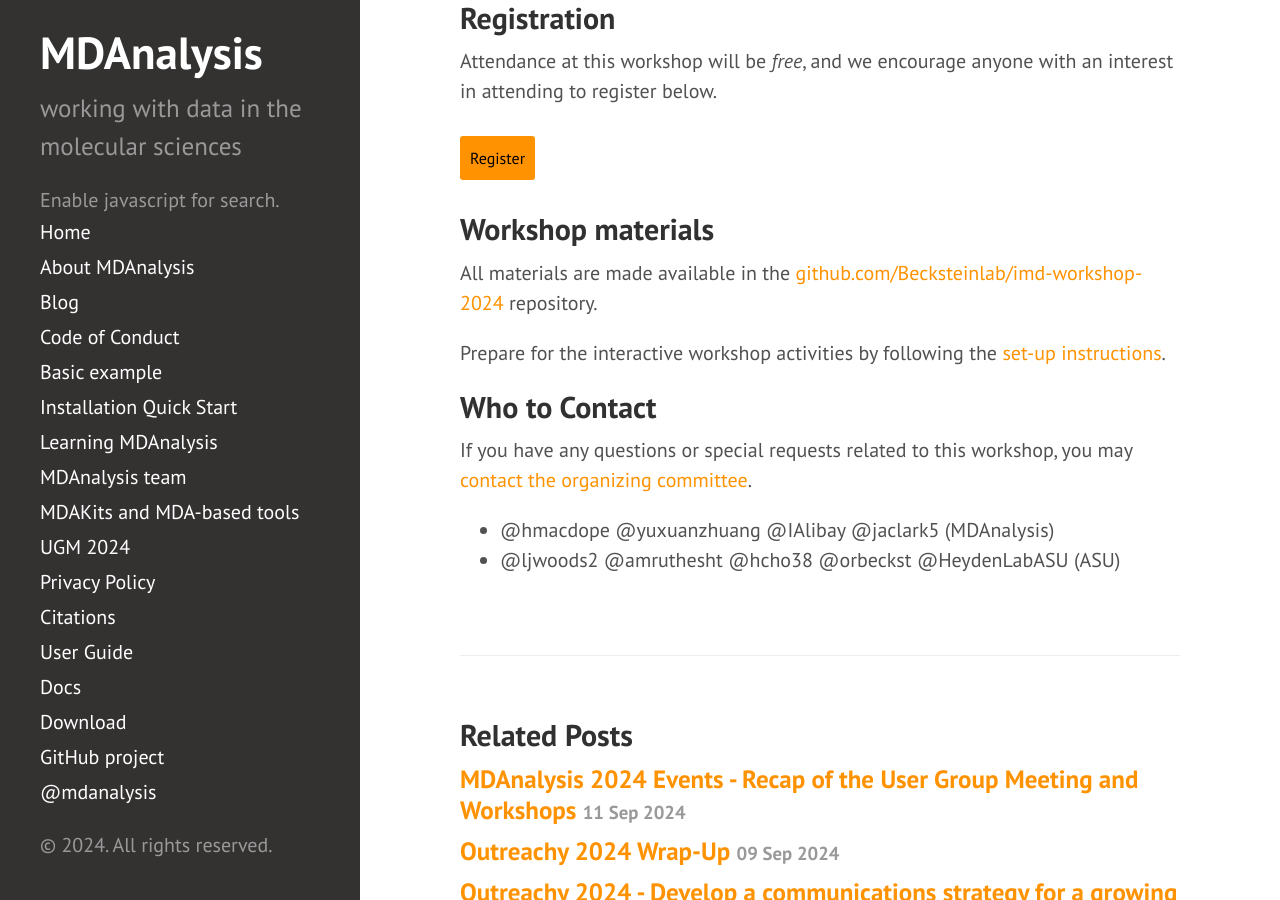
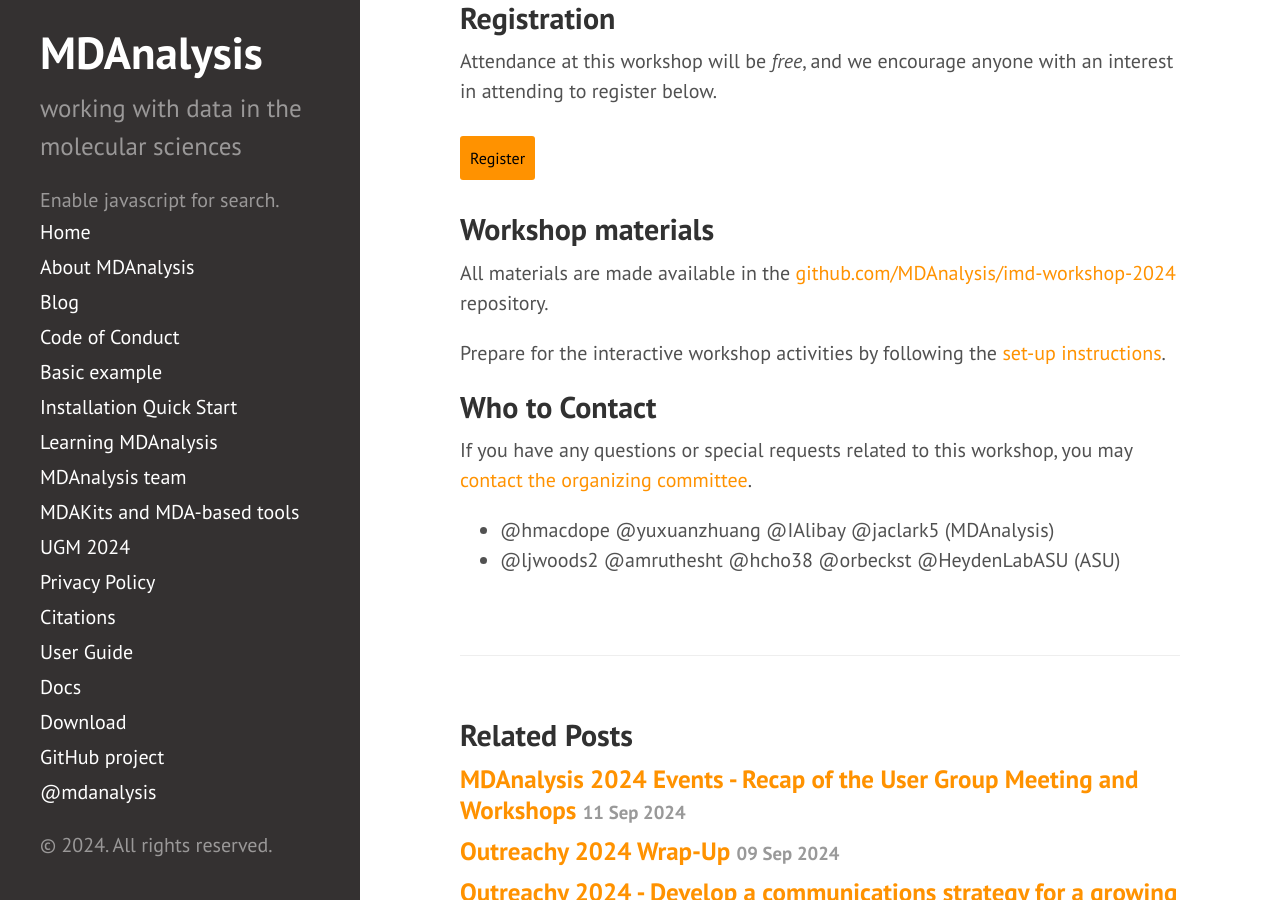
Before and after one commit to MDAnalysis/MDAnalysis.github.io, a Jekyll site: the page built from _posts/2024-11-3-ASU_streaming_workshop.md, in a window 1280 px wide and 900 px high, scrolled down 2068 px. Built offline with Jekyll 4.4.1, drawn with Linux system fonts in a browser that asks for light colours; comment, search, counter and statistics services are not loaded.

Commit message:
update repo URL for streaming workshop
Repo was moved from Becksteinlab to MDAnalysis.
Old link was working through GitHub forwarding but to avoid confusion, we need to have proper links displayed.

```diff
--- a/_posts/2024-11-3-ASU_streaming_workshop.md
+++ b/_posts/2024-11-3-ASU_streaming_workshop.md
@@ -55,9 +55,9 @@ Attendance at this workshop will be *free*, and we encourage anyone with an inte
 
 
 ## Workshop materials
-All materials are made available in the [github.com/Becksteinlab/imd-workshop-2024](https://github.com/Becksteinlab/imd-workshop-2024) repository.
+All materials are made available in the [github.com/MDAnalysis/imd-workshop-2024](https://github.com/MDAnalysis/imd-workshop-2024) repository.
 
-Prepare for the interactive workshop activities by following the [set-up instructions](https://github.com/Becksteinlab/imd-workshop-2024?tab=readme-ov-file#imd-workshop-2024).
+Prepare for the interactive workshop activities by following the [set-up instructions](https://github.com/MDAnalysis/imd-workshop-2024?tab=readme-ov-file#imd-workshop-2024).
 
 ## Who to Contact
 
```
